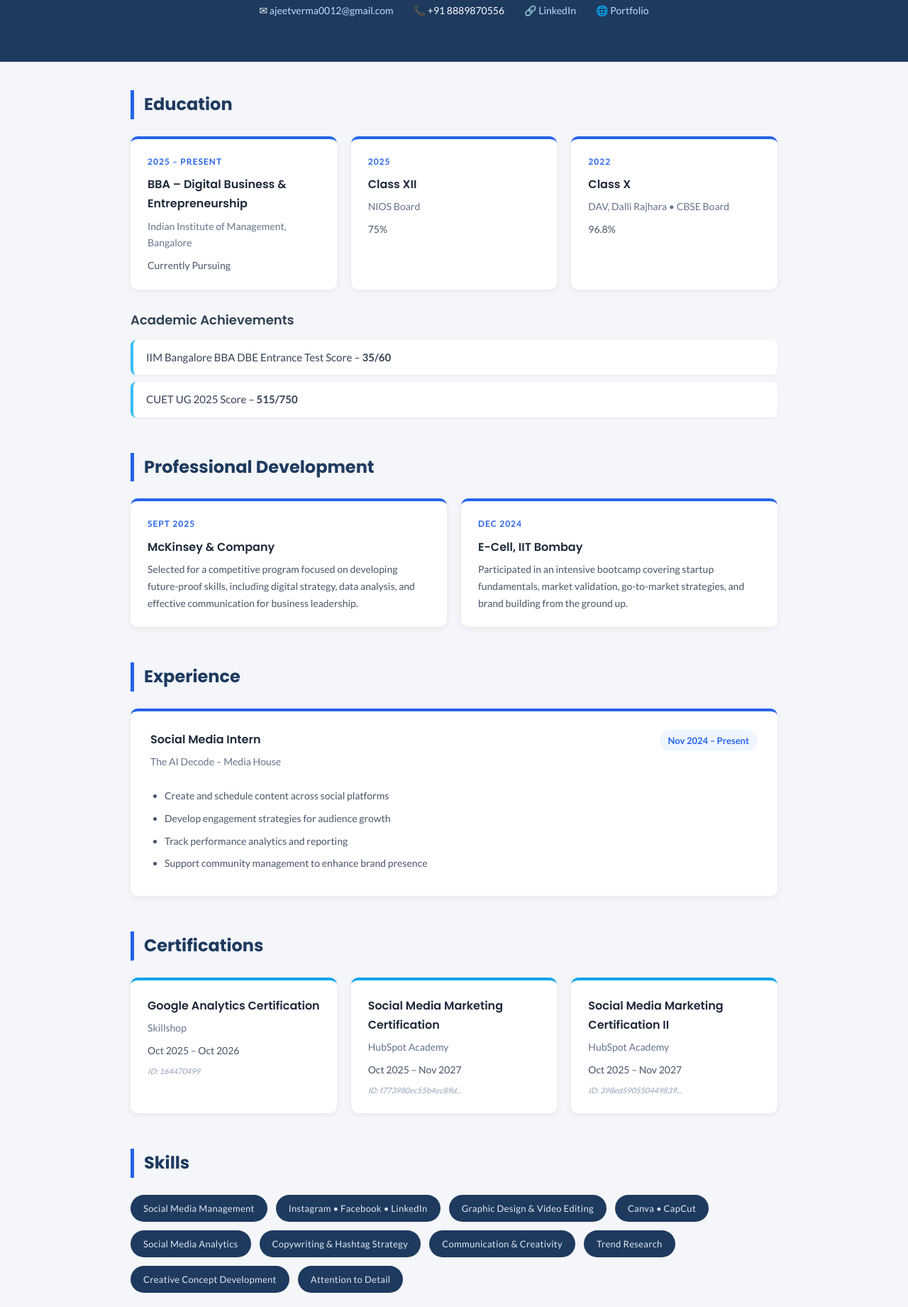
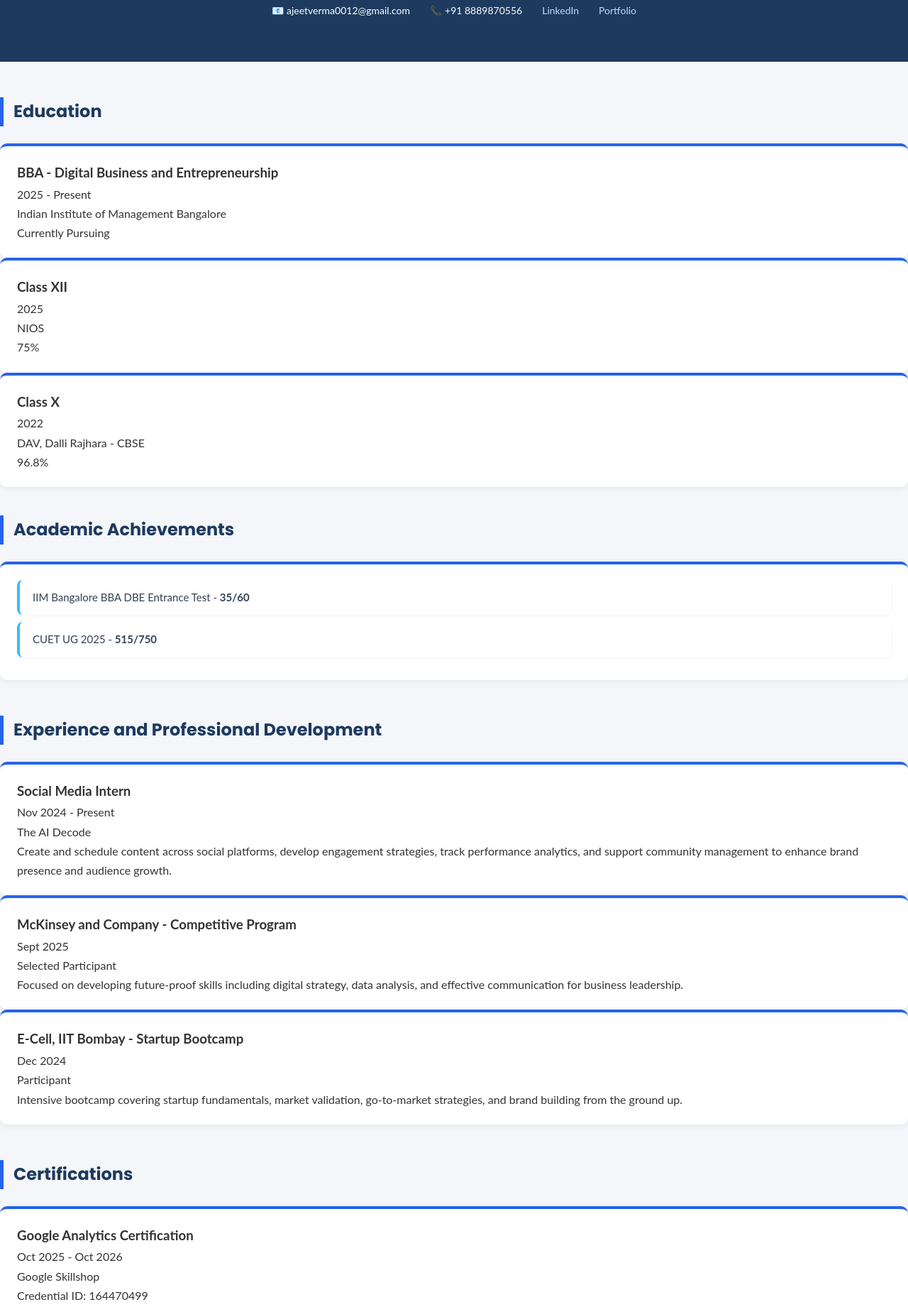
Before and after one commit to avers0/Ajeet-Kumar-Verma, a plain HTML site: page index.html in a window 1280 px wide. Shown: the part 285-2126 px from the top of the page at 71% size. Drawn offline with Linux system fonts and the light colour scheme.

Commit message:
Update name and improve HTML structure

```diff
--- a/index.html
+++ b/index.html
@@ -3,15 +3,15 @@
 <head>
     <meta charset="UTF-8">
     <meta name="viewport" content="width=device-width, initial-scale=1.0">
-    <title>Ajeet Verma | Resume</title>
+    <title>Ajeet Kumar Verma - Resume</title>
     <link rel="stylesheet" href="style.css">
-    <link href="https://fonts.googleapis.com/css2?family=Poppins:wght@400;600;700&family=Lato:wght@300;400;700&display=swap" rel="stylesheet">
+    <link href="https://fonts.googleapis.com/css2?family=Poppins:wght@400;600;700&family=Open+Sans:wght@400;600&display=swap" rel="stylesheet">
 </head>
 <body>
 
-    <!-- NAVIGATION BAR -->
+    <!-- Navigation Bar -->
     <nav id="navbar">
-        <div class="nav-name">Ajeet Verma</div>
+        <div class="nav-name">Ajeet Kumar Verma</div>
         <ul class="nav-links">
             <li><a href="#about">About</a></li>
             <li><a href="#education">Education</a></li>
@@ -21,150 +21,144 @@
         </ul>
     </nav>
 
-    <!-- HERO SECTION -->
-    <header id="about">
-        <div class="hero-content">
-            <h1>Ajeet Verma</h1>
-            <p class="tagline">BBA Student at IIM Bangalore &bull; Digital Business &amp; Entrepreneurship</p>
+    <!-- Hero / About Section -->
+    <section id="about">
+        <div class="hero-box">
+            <h1>Ajeet Kumar Verma</h1>
+            <p class="tagline">BBA Student · Digital Business & Entrepreneurship · IIM Bangalore</p>
             <div class="contact-row">
-                <span>&#9993; <a href="mailto:ajeetverma0012@gmail.com">ajeetverma0012@gmail.com</a></span>
-                <span>&#128222; +91 8889870556</span>
-                <span>&#128279; <a href="http://www.linkedin.com/in/ajeet-verma-459230245" target="_blank">LinkedIn</a></span>
-                <span>&#127760; <a href="https://ajeetvers.carrd.co" target="_blank">Portfolio</a></span>
+                <span>📧 ajeetverma0012@gmail.com</span>
+                <span>📞 +91 8889870556</span>
+                <span>
+                    <a href="https://www.linkedin.com/in/ajeet-verma-459230245" target="_blank">LinkedIn</a>
+                </span>
+                <span>
+                    <a href="https://ajeetvers.carrd.co" target="_blank">Portfolio</a>
+                </span>
             </div>
         </div>
-    </header>
+    </section>
 
-    <!-- MAIN CONTENT -->
-    <main>
-
-        <!-- EDUCATION SECTION -->
-        <section id="education">
+    <!-- Education Section -->
+    <section id="education" class="section">
         <h2 class="section-title">Education</h2>
-            <div class="cards-container">
 
         <div class="card">
-                    <div class="card-year">2025 – Present</div>
-                    <h3 class="card-heading">BBA – Digital Business &amp; Entrepreneurship</h3>
-                    <p class="card-sub">Indian Institute of Management, Bangalore</p>
-                    <p class="card-detail">Currently Pursuing</p>
+            <div class="card-header">
+                <h3>BBA - Digital Business and Entrepreneurship</h3>
+                <span class="year">2025 - Present</span>
+            </div>
+            <p class="institution">Indian Institute of Management Bangalore</p>
+            <p class="detail">Currently Pursuing</p>
         </div>
 
         <div class="card">
-                    <div class="card-year">2025</div>
-                    <h3 class="card-heading">Class XII</h3>
-                    <p class="card-sub">NIOS Board</p>
-                    <p class="card-detail">75%</p>
+            <div class="card-header">
+                <h3>Class XII</h3>
+                <span class="year">2025</span>
+            </div>
+            <p class="institution">NIOS</p>
+            <p class="detail">75%</p>
         </div>
 
         <div class="card">
-                    <div class="card-year">2022</div>
-                    <h3 class="card-heading">Class X</h3>
-                    <p class="card-sub">DAV, Dalli Rajhara &bull; CBSE Board</p>
-                    <p class="card-detail">96.8%</p>
+            <div class="card-header">
+                <h3>Class X</h3>
+                <span class="year">2022</span>
+            </div>
+            <p class="institution">DAV, Dalli Rajhara - CBSE</p>
+            <p class="detail">96.8%</p>
         </div>
 
-            </div>
-
-            <!-- Academic Achievements -->
-            <h3 class="sub-section-title">Academic Achievements</h3>
+        <h2 class="section-title" style="margin-top: 40px;">Academic Achievements</h2>
+        <div class="card">
             <ul class="achievement-list">
-                <li>IIM Bangalore BBA DBE Entrance Test Score &ndash; <strong>35/60</strong></li>
-                <li>CUET UG 2025 Score &ndash; <strong>515/750</strong></li>
-            </ul>
-        </section>
-
-        <!-- PROFESSIONAL DEVELOPMENT SECTION -->
-        <section id="prodev">
-            <h2 class="section-title">Professional Development</h2>
-            <div class="cards-container">
-
-                <div class="card">
-                    <div class="card-year">Sept 2025</div>
-                    <h3 class="card-heading">McKinsey &amp; Company</h3>
-                    <p class="card-detail">Selected for a competitive program focused on developing future-proof skills, including digital strategy, data analysis, and effective communication for business leadership.</p>
-                </div>
-
-                <div class="card">
-                    <div class="card-year">Dec 2024</div>
-                    <h3 class="card-heading">E-Cell, IIT Bombay</h3>
-                    <p class="card-detail">Participated in an intensive bootcamp covering startup fundamentals, market validation, go-to-market strategies, and brand building from the ground up.</p>
-                </div>
-
-            </div>
-        </section>
-
-        <!-- EXPERIENCE SECTION -->
-        <section id="experience">
-            <h2 class="section-title">Experience</h2>
-            <div class="experience-block">
-                <div class="exp-header">
-                    <div>
-                        <h3 class="card-heading">Social Media Intern</h3>
-                        <p class="card-sub">The AI Decode &ndash; Media House</p>
-                    </div>
-                    <span class="exp-date">Nov 2024 – Present</span>
-                </div>
-                <ul class="exp-list">
-                    <li>Create and schedule content across social platforms</li>
-                    <li>Develop engagement strategies for audience growth</li>
-                    <li>Track performance analytics and reporting</li>
-                    <li>Support community management to enhance brand presence</li>
+                <li>IIM Bangalore BBA DBE Entrance Test - <strong>35/60</strong></li>
+                <li>CUET UG 2025 - <strong>515/750</strong></li>
             </ul>
         </div>
     </section>
 
-        <!-- CERTIFICATIONS SECTION -->
-        <section id="certifications">
-            <h2 class="section-title">Certifications</h2>
-            <div class="cards-container">
+    <!-- Experience Section -->
+    <section id="experience" class="section section-alt">
+        <h2 class="section-title">Experience and Professional Development</h2>
 
-                <div class="card cert-card">
-                    <h3 class="card-heading">Google Analytics Certification</h3>
-                    <p class="card-sub">Skillshop</p>
-                    <p class="card-detail">Oct 2025 – Oct 2026</p>
-                    <p class="cert-id">ID: 164470499</p>
+        <div class="card">
+            <div class="card-header">
+                <h3>Social Media Intern</h3>
+                <span class="year">Nov 2024 - Present</span>
+            </div>
+            <p class="institution">The AI Decode</p>
+            <p class="detail">Create and schedule content across social platforms, develop engagement strategies, track performance analytics, and support community management to enhance brand presence and audience growth.</p>
         </div>
 
-                <div class="card cert-card">
-                    <h3 class="card-heading">Social Media Marketing Certification</h3>
-                    <p class="card-sub">HubSpot Academy</p>
-                    <p class="card-detail">Oct 2025 – Nov 2027</p>
-                    <p class="cert-id">ID: f773980ec55b4ec89d...</p>
+        <div class="card">
+            <div class="card-header">
+                <h3>McKinsey and Company - Competitive Program</h3>
+                <span class="year">Sept 2025</span>
+            </div>
+            <p class="institution">Selected Participant</p>
+            <p class="detail">Focused on developing future-proof skills including digital strategy, data analysis, and effective communication for business leadership.</p>
         </div>
 
-                <div class="card cert-card">
-                    <h3 class="card-heading">Social Media Marketing Certification II</h3>
-                    <p class="card-sub">HubSpot Academy</p>
-                    <p class="card-detail">Oct 2025 – Nov 2027</p>
-                    <p class="cert-id">ID: 398ed590550449839...</p>
+        <div class="card">
+            <div class="card-header">
+                <h3>E-Cell, IIT Bombay - Startup Bootcamp</h3>
+                <span class="year">Dec 2024</span>
             </div>
-
+            <p class="institution">Participant</p>
+            <p class="detail">Intensive bootcamp covering startup fundamentals, market validation, go-to-market strategies, and brand building from the ground up.</p>
         </div>
     </section>
 
-        <!-- SKILLS SECTION -->
-        <section id="skills">
-            <h2 class="section-title">Skills</h2>
-            <div class="skills-grid">
-                <div class="skill-tag">Social Media Management</div>
-                <div class="skill-tag">Instagram &bull; Facebook &bull; LinkedIn</div>
-                <div class="skill-tag">Graphic Design &amp; Video Editing</div>
-                <div class="skill-tag">Canva &bull; CapCut</div>
-                <div class="skill-tag">Social Media Analytics</div>
-                <div class="skill-tag">Copywriting &amp; Hashtag Strategy</div>
-                <div class="skill-tag">Communication &amp; Creativity</div>
-                <div class="skill-tag">Trend Research</div>
-                <div class="skill-tag">Creative Concept Development</div>
-                <div class="skill-tag">Attention to Detail</div>
+    <!-- Certifications Section -->
+    <section id="certifications" class="section">
+        <h2 class="section-title">Certifications</h2>
+
+        <div class="card">
+            <div class="card-header">
+                <h3>Google Analytics Certification</h3>
+                <span class="year">Oct 2025 - Oct 2026</span>
+            </div>
+            <p class="institution">Google Skillshop</p>
+            <p class="detail">Credential ID: 164470499</p>
+        </div>
+
+        <div class="card">
+            <div class="card-header">
+                <h3>Social Media Marketing Certification</h3>
+                <span class="year">Oct 2025 - Nov 2027</span>
+            </div>
+            <p class="institution">HubSpot Academy</p>
+            <p class="detail">Credential ID: f773980ec55b4ec89ddfa00eca7f5b0b</p>
+        </div>
+
+        <div class="card">
+            <div class="card-header">
+                <h3>Social Media Marketing Certification II</h3>
+                <span class="year">Oct 2025 - Nov 2027</span>
+            </div>
+            <p class="institution">HubSpot Academy</p>
+            <p class="detail">Credential ID: 398ed5905504498392e11b26e4d235ed</p>
         </div>
     </section>
 
-    </main>
+    <!-- Skills Section -->
+    <section id="skills" class="section section-alt">
+        <h2 class="section-title">Skills</h2>
+        <div class="skills-grid">
+            <div class="skill-card">Social Media Management<br><span class="skill-sub">Instagram, Facebook, LinkedIn</span></div>
+            <div class="skill-card">Graphic Design and Video Editing<br><span class="skill-sub">Canva, CapCut</span></div>
+            <div class="skill-card">Social Media Analytics<br><span class="skill-sub">IG Insights</span></div>
+            <div class="skill-card">Copywriting and Hashtag Strategy</div>
+            <div class="skill-card">Communication and Creativity<br><span class="skill-sub">Attention to Detail</span></div>
+            <div class="skill-card">Trend Research<br><span class="skill-sub">Creative Concept Development</span></div>
+        </div>
+    </section>
 
-    <!-- FOOTER -->
+    <!-- Footer -->
     <footer id="footer">
-        <p>&copy; 2025 Ajeet Verma &bull; <a href="mailto:ajeetverma0012@gmail.com">ajeetverma0012@gmail.com</a></p>
+        <p>2025 Ajeet Kumar Verma - ajeetverma0012@gmail.com</p>
     </footer>
 
 </body>
```
Lines whose indentation alone changed are shown as unchanged.
